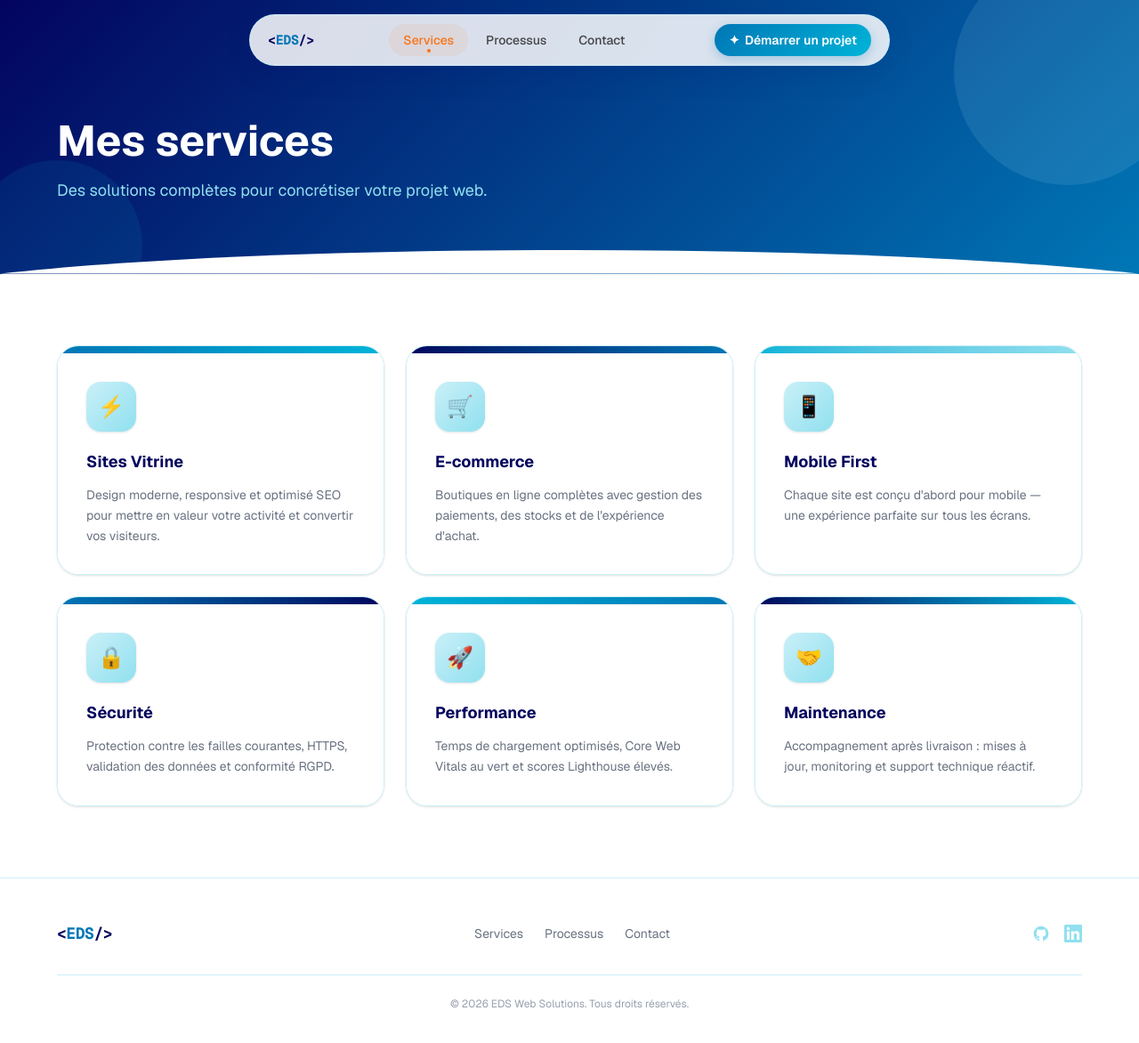
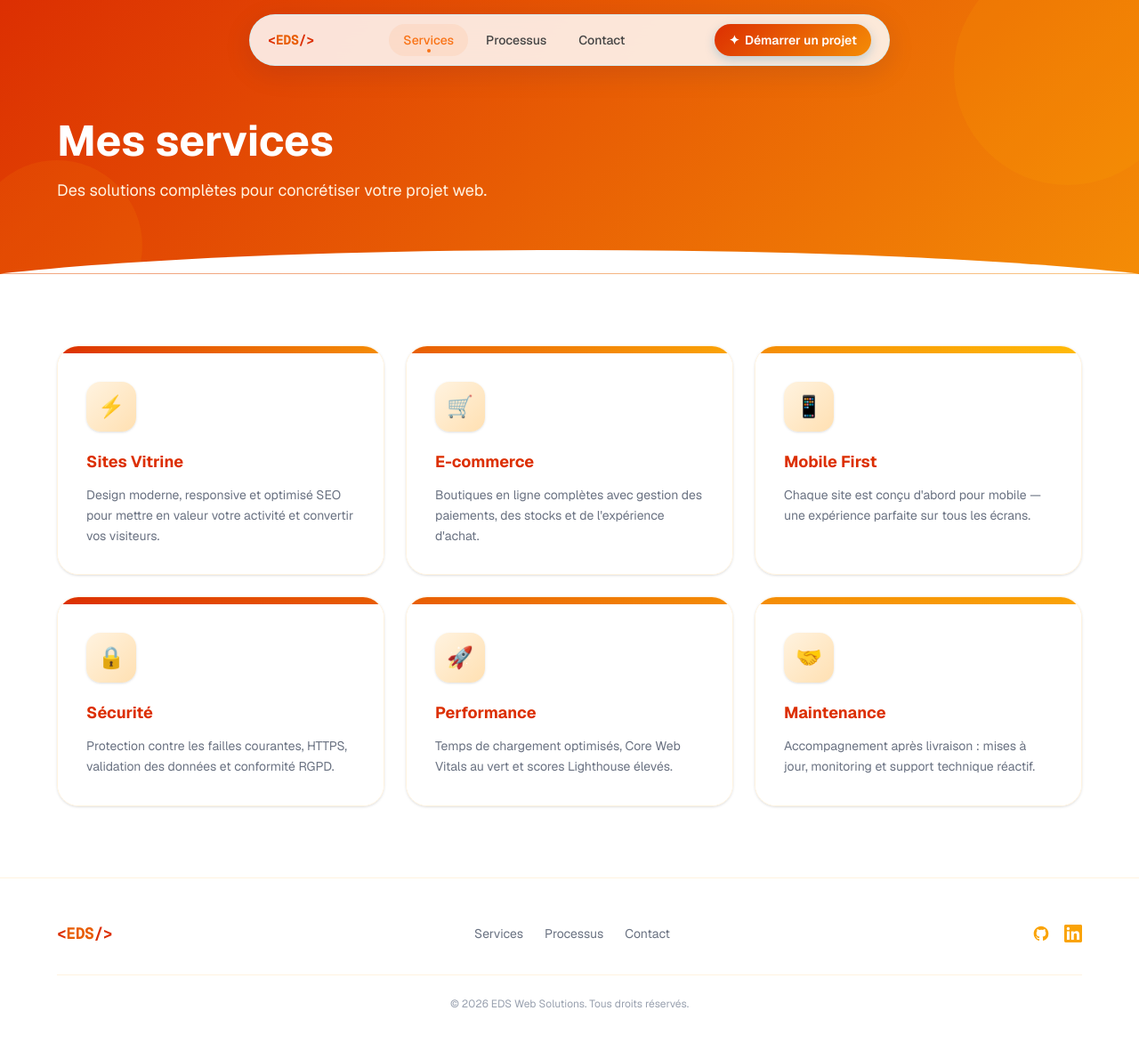
Before and after one commit to EleaDSB/EDS-WEBSITE, a Next.js app: page /services in a window 1280 px wide. Shown: the top 1172 px of the page at 89% size. Built offline with nearby package versions, Linux system fonts and the light colour scheme.

Commit message:
Nouvelle palette orange/ambre : dc2f02, e85d04, f48c06, faa307, ffba08
Remplacement complet de la palette bleue dans tous les composants :
Header, Hero, ServicesPreview, Services, Process, PageBanner, Contact, Footer

Co-Authored-By: Claude Sonnet 4.6 <noreply@anthropic.com>

```diff
--- a/app/globals.css
+++ b/app/globals.css
@@ -1,11 +1,11 @@
 @import "tailwindcss";
 
 @theme inline {
-  --color-navy: #03045e;
-  --color-blue: #0077b6;
-  --color-cyan: #00b4d8;
-  --color-light: #90e0ef;
-  --color-pale: #caf0f8;
+  --color-red: #dc2f02;
+  --color-orange: #e85d04;
+  --color-amber: #f48c06;
+  --color-gold: #faa307;
+  --color-yellow: #ffba08;
   --font-sans: var(--font-geist-sans);
   --font-mono: var(--font-geist-mono);
 }
--- a/components/Footer.tsx
+++ b/components/Footer.tsx
@@ -6,16 +6,16 @@ export default function Footer() {
   const year = new Date().getFullYear();
 
   return (
-    <footer className="px-6 py-12 bg-white" style={{ borderTop: "1px solid #caf0f8" }}>
+    <footer className="px-6 py-12 bg-white" style={{ borderTop: "1px solid #fff3e0" }}>
       <div className="max-w-6xl mx-auto flex flex-col md:flex-row items-center justify-between gap-6">
-        <Link href="/" className="font-mono text-lg font-bold tracking-tight" style={{ color: "#03045e" }}>
-          &lt;<span style={{ color: "#0077b6" }}>EDS</span>/&gt;
+        <Link href="/" className="font-mono text-lg font-bold tracking-tight" style={{ color: "#dc2f02" }}>
+          &lt;<span style={{ color: "#e85d04" }}>EDS</span>/&gt;
         </Link>
 
         <nav className="flex gap-6 text-sm text-gray-500">
-          <Link href="/services" className="hover:text-[#0077b6] transition-colors">Services</Link>
-          <Link href="/processus" className="hover:text-[#0077b6] transition-colors">Processus</Link>
-          <Link href="/contact" className="hover:text-[#0077b6] transition-colors">Contact</Link>
+          <Link href="/services" className="hover:text-[#e85d04] transition-colors">Services</Link>
+          <Link href="/processus" className="hover:text-[#e85d04] transition-colors">Processus</Link>
+          <Link href="/contact" className="hover:text-[#e85d04] transition-colors">Contact</Link>
         </nav>
 
         <div className="flex items-center gap-4">
@@ -24,9 +24,9 @@ export default function Footer() {
             target="_blank"
             rel="noopener noreferrer"
             className="transition-colors"
-            style={{ color: "#90e0ef" }}
-            onMouseEnter={e => (e.currentTarget.style.color = "#0077b6")}
-            onMouseLeave={e => (e.currentTarget.style.color = "#90e0ef")}
+            style={{ color: "#faa307" }}
+            onMouseEnter={e => (e.currentTarget.style.color = "#e85d04")}
+            onMouseLeave={e => (e.currentTarget.style.color = "#faa307")}
             aria-label="GitHub"
           >
             <svg className="w-5 h-5" fill="currentColor" viewBox="0 0 24 24">
@@ -38,9 +38,9 @@ export default function Footer() {
             target="_blank"
             rel="noopener noreferrer"
             className="transition-colors"
-            style={{ color: "#90e0ef" }}
-            onMouseEnter={e => (e.currentTarget.style.color = "#0077b6")}
-            onMouseLeave={e => (e.currentTarget.style.color = "#90e0ef")}
+            style={{ color: "#faa307" }}
+            onMouseEnter={e => (e.currentTarget.style.color = "#e85d04")}
+            onMouseLeave={e => (e.currentTarget.style.color = "#faa307")}
             aria-label="LinkedIn"
           >
             <svg className="w-5 h-5" fill="currentColor" viewBox="0 0 24 24">
@@ -50,7 +50,7 @@ export default function Footer() {
         </div>
       </div>
 
-      <div className="max-w-6xl mx-auto mt-8 pt-6 text-center text-xs text-gray-400" style={{ borderTop: "1px solid #caf0f8" }}>
+      <div className="max-w-6xl mx-auto mt-8 pt-6 text-center text-xs text-gray-400" style={{ borderTop: "1px solid #fff3e0" }}>
         © {year} EDS Web Solutions. Tous droits réservés.
       </div>
     </footer>
--- a/components/Header.tsx
+++ b/components/Header.tsx
@@ -50,11 +50,11 @@ export default function Header() {
             href="/"
             className="font-mono font-bold tracking-tight shrink-0 transition-all duration-300"
             style={{
-              color: "#03045e",
+              color: "#dc2f02",
               fontSize: floating ? "15px" : "18px",
             }}
           >
-            &lt;<span style={{ color: "#0077b6" }}>EDS</span>/&gt;
+            &lt;<span style={{ color: "#e85d04" }}>EDS</span>/&gt;
           </Link>
 
           {/* Nav desktop */}
@@ -86,7 +86,7 @@ export default function Header() {
               href="/contact"
               className="hidden md:inline-flex items-center gap-1.5 text-sm font-semibold px-4 py-2 rounded-full text-white transition-all duration-200 hover:scale-105 hover:shadow-md"
               style={{
-                background: "linear-gradient(135deg, #0077b6, #00b4d8)",
+                background: "linear-gradient(135deg, #dc2f02, #f48c06)",
                 boxShadow: "0 4px 12px rgba(0,119,182,0.25)",
               }}
             >
@@ -96,7 +96,7 @@ export default function Header() {
             <button
               className="md:hidden w-9 h-9 flex items-center justify-center rounded-full transition-colors"
               style={{
-                color: "#03045e",
+                color: "#dc2f02",
                 backgroundColor: open ? "rgba(0,119,182,0.1)" : "transparent",
               }}
               onClick={() => setOpen(!open)}
@@ -135,7 +135,7 @@ export default function Header() {
             <Link
               href="/contact"
               className="mt-1 text-sm font-semibold px-4 py-3 rounded-2xl text-white text-center"
-              style={{ background: "linear-gradient(135deg, #0077b6, #00b4d8)" }}
+              style={{ background: "linear-gradient(135deg, #dc2f02, #f48c06)" }}
             >
               ✦ Démarrer un projet
             </Link>
--- a/components/PageBanner.tsx
+++ b/components/PageBanner.tsx
@@ -1,30 +1,19 @@
-type Props = {
-  title: string;
-  subtitle: string;
-};
+type Props = { title: string; subtitle: string };
 
 export default function PageBanner({ title, subtitle }: Props) {
   return (
     <section
       className="relative pt-32 pb-20 px-6 overflow-hidden"
-      style={{ background: "linear-gradient(135deg, #03045e 0%, #0077b6 100%)" }}
+      style={{ background: "linear-gradient(135deg, #dc2f02 0%, #f48c06 100%)" }}
     >
-      {/* Cercles décoratifs */}
-      <div
-        className="absolute -top-12 -right-12 w-64 h-64 rounded-full opacity-10 pointer-events-none"
-        style={{ backgroundColor: "#caf0f8" }}
-      />
-      <div
-        className="absolute -bottom-16 -left-8 w-48 h-48 rounded-full opacity-10 pointer-events-none"
-        style={{ backgroundColor: "#00b4d8" }}
-      />
+      <div className="absolute -top-12 -right-12 w-64 h-64 rounded-full opacity-10 pointer-events-none" style={{ backgroundColor: "#ffba08" }} />
+      <div className="absolute -bottom-16 -left-8 w-48 h-48 rounded-full opacity-10 pointer-events-none" style={{ backgroundColor: "#faa307" }} />
 
       <div className="max-w-6xl mx-auto relative z-10">
         <h1 className="text-4xl md:text-5xl font-bold text-white mb-3 leading-tight">{title}</h1>
-        <p className="text-lg max-w-xl" style={{ color: "#90e0ef" }}>{subtitle}</p>
+        <p className="text-lg max-w-xl" style={{ color: "#fff3e0" }}>{subtitle}</p>
       </div>
 
-      {/* Vague en bas */}
       <div className="absolute bottom-0 left-0 right-0">
         <svg viewBox="0 0 1440 40" fill="none" xmlns="http://www.w3.org/2000/svg" className="w-full">
           <path d="M0 40 C360 0 1080 0 1440 40 L1440 40 L0 40 Z" fill="white" />
--- a/components/Services.tsx
+++ b/components/Services.tsx
@@ -1,66 +1,32 @@
 const services = [
-  {
-    icon: "⚡",
-    title: "Sites Vitrine",
-    description: "Design moderne, responsive et optimisé SEO pour mettre en valeur votre activité et convertir vos visiteurs.",
-    gradient: "from-[#0077b6] to-[#00b4d8]",
-  },
-  {
-    icon: "🛒",
-    title: "E-commerce",
-    description: "Boutiques en ligne complètes avec gestion des paiements, des stocks et de l'expérience d'achat.",
-    gradient: "from-[#03045e] to-[#0077b6]",
-  },
-  {
-    icon: "📱",
-    title: "Mobile First",
-    description: "Chaque site est conçu d'abord pour mobile — une expérience parfaite sur tous les écrans.",
-    gradient: "from-[#00b4d8] to-[#90e0ef]",
-  },
-  {
-    icon: "🔒",
-    title: "Sécurité",
-    description: "Protection contre les failles courantes, HTTPS, validation des données et conformité RGPD.",
-    gradient: "from-[#0077b6] to-[#03045e]",
-  },
-  {
-    icon: "🚀",
-    title: "Performance",
-    description: "Temps de chargement optimisés, Core Web Vitals au vert et scores Lighthouse élevés.",
-    gradient: "from-[#00b4d8] to-[#0077b6]",
-  },
-  {
-    icon: "🤝",
-    title: "Maintenance",
-    description: "Accompagnement après livraison : mises à jour, monitoring et support technique réactif.",
-    gradient: "from-[#03045e] to-[#00b4d8]",
-  },
+  { icon: "⚡", title: "Sites Vitrine", description: "Design moderne, responsive et optimisé SEO pour mettre en valeur votre activité et convertir vos visiteurs.", gradient: "from-[#dc2f02] to-[#f48c06]" },
+  { icon: "🛒", title: "E-commerce", description: "Boutiques en ligne complètes avec gestion des paiements, des stocks et de l'expérience d'achat.", gradient: "from-[#e85d04] to-[#faa307]" },
+  { icon: "📱", title: "Mobile First", description: "Chaque site est conçu d'abord pour mobile — une expérience parfaite sur tous les écrans.", gradient: "from-[#f48c06] to-[#ffba08]" },
+  { icon: "🔒", title: "Sécurité", description: "Protection contre les failles courantes, HTTPS, validation des données et conformité RGPD.", gradient: "from-[#dc2f02] to-[#e85d04]" },
+  { icon: "🚀", title: "Performance", description: "Temps de chargement optimisés, Core Web Vitals au vert et scores Lighthouse élevés.", gradient: "from-[#e85d04] to-[#f48c06]" },
+  { icon: "🤝", title: "Maintenance", description: "Accompagnement après livraison : mises à jour, monitoring et support technique réactif.", gradient: "from-[#f48c06] to-[#faa307]" },
 ];
 
 export default function Services() {
   return (
     <section id="services" className="py-20 px-6 bg-white">
       <div className="max-w-6xl mx-auto">
-
         <div className="grid grid-cols-1 md:grid-cols-2 lg:grid-cols-3 gap-6">
           {services.map((s) => (
             <div
               key={s.title}
               className="group rounded-3xl overflow-hidden shadow-sm hover:shadow-xl transition-all duration-300 hover:-translate-y-1"
-              style={{ border: "1.5px solid #caf0f8" }}
+              style={{ border: "1.5px solid #fff3e0" }}
             >
               <div className={`h-2 w-full bg-gradient-to-r ${s.gradient}`} />
               <div className="bg-white p-8">
                 <div
                   className="w-14 h-14 rounded-2xl flex items-center justify-center text-2xl mb-5 shadow-sm"
-                  style={{ background: "linear-gradient(135deg, #caf0f8, #90e0ef)" }}
+                  style={{ background: "linear-gradient(135deg, #fff3e0, #ffe0b2)" }}
                 >
                   {s.icon}
                 </div>
-                <h3
-                  className="text-lg font-bold mb-3 group-hover:text-[#0077b6] transition-colors"
-                  style={{ color: "#03045e" }}
-                >
+                <h3 className="text-lg font-bold mb-3 transition-colors group-hover:text-[#e85d04]" style={{ color: "#dc2f02" }}>
                   {s.title}
                 </h3>
                 <p className="text-gray-500 leading-relaxed text-sm">{s.description}</p>
@@ -68,7 +34,6 @@ export default function Services() {
             </div>
           ))}
         </div>
-
       </div>
     </section>
   );
```
Also changed, not shown: components/Contact.tsx (+14 -28 lines), components/Hero.tsx (+16 -44 lines), components/Process.tsx (+11 -46 lines), components/ServicesPreview.tsx (+15 -19 lines).
